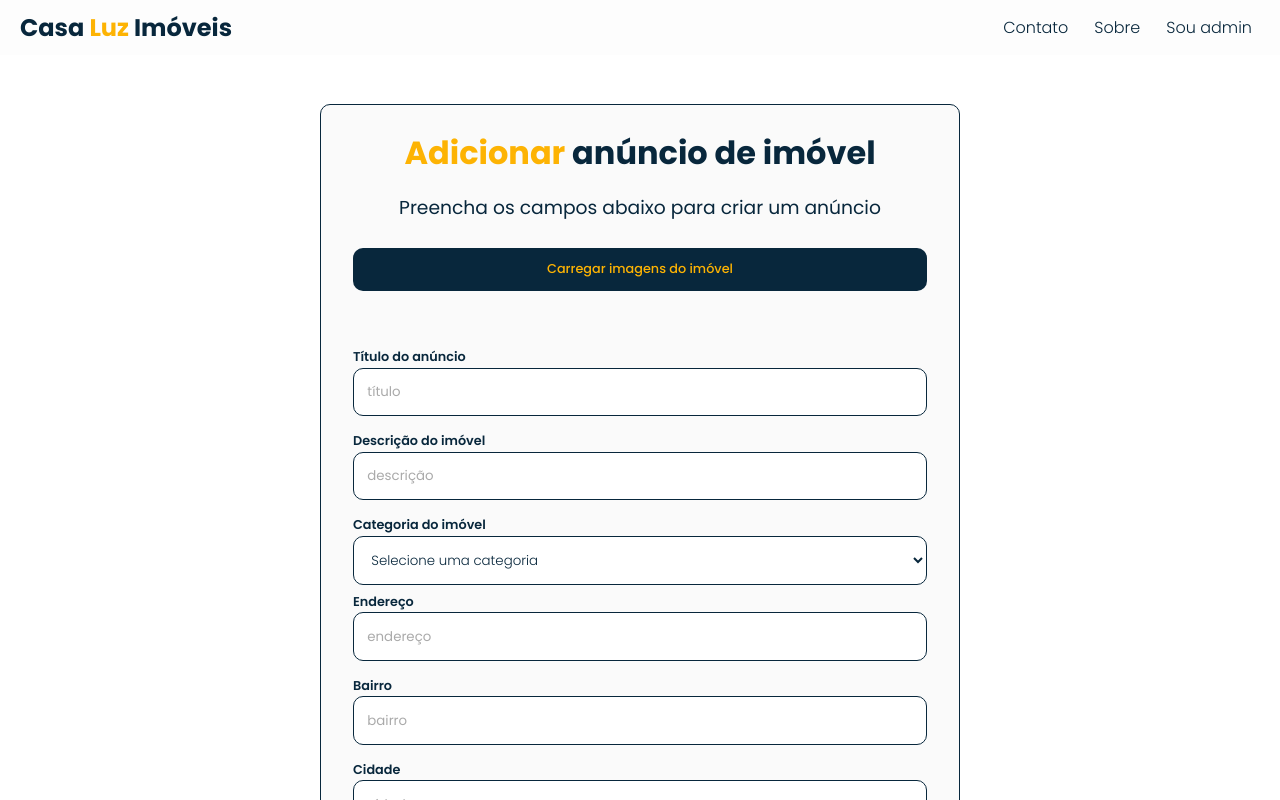
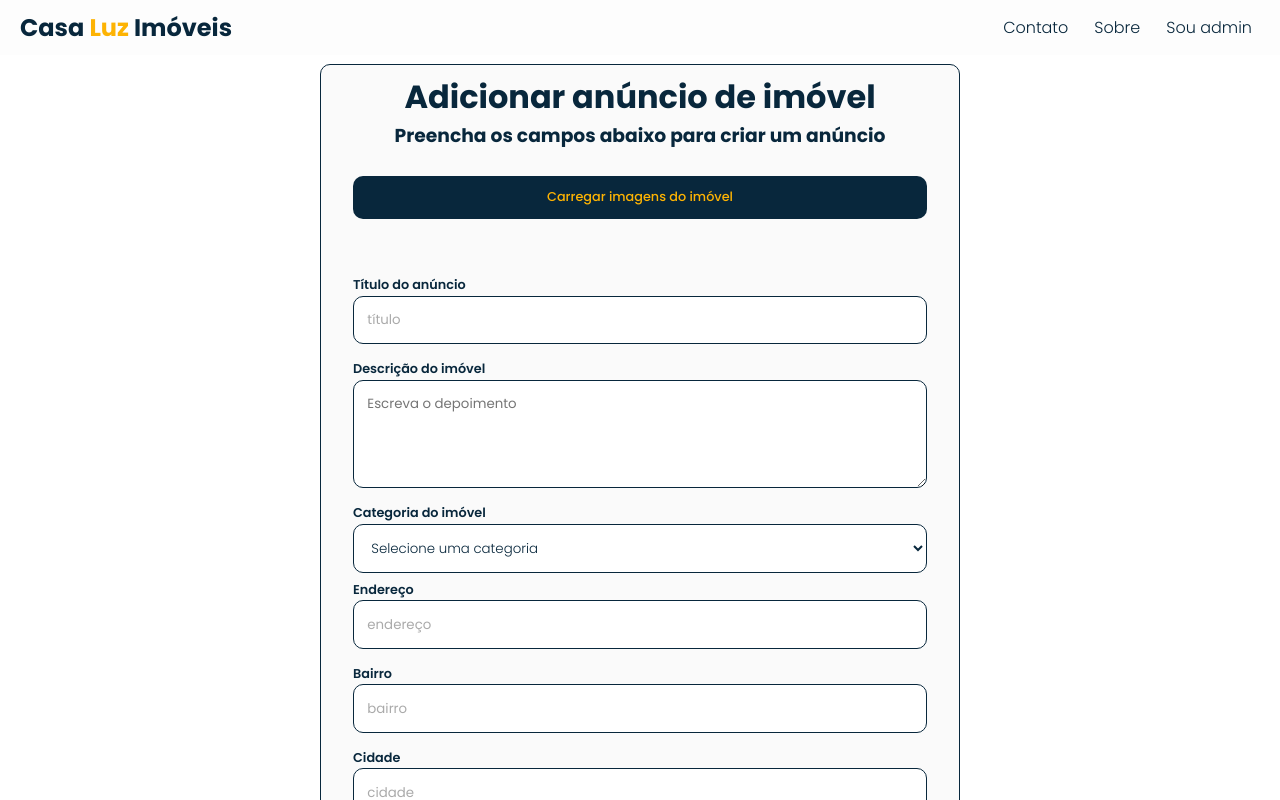
Before and after one commit to GuiLigeskee/CasaLuz, a React (Vite) app in the folder frontend/: page /createAds in a window 1280 px wide. Shown: the top 800 px of the page. Built offline with nearby package versions, Linux system fonts and the light colour scheme.

Commit message:
Atualizações dia 22/04/2024
--Feita a funcionalidade de buscar os dados do add e setá-los nos inputs;
--Trocado o input text pelo textarea para os campos de descrição do imóvel;
-- A FAZER: funcionalidade de atualizar o anúncio;

```diff
--- a/frontend/src/Components/Ads/AdsItem.jsx
+++ b/frontend/src/Components/Ads/AdsItem.jsx
@@ -1,22 +1,21 @@
 import React from "react";
 import "./AdsItem.css";
 import { uploads } from "../../utils/config";
-import { Link } from "react-router-dom";
-import { useSelector } from "react-redux"; // Importe o hook useSelector
+import { Link, useNavigate } from "react-router-dom";
+import { useSelector } from "react-redux";
 
 const AdsItem = ({ add }) => {
-  // Use o useSelector para acessar o estado global e obter informações sobre o usuário
   const admin = useSelector((state) => state.auth.admin);
 
+  const navigate = useNavigate();
+
   const handleUpdate = (e) => {
-    e.preventDefault(); // Evita o redirecionamento da página ao clicar no botão
-    // Lógica para atualizar o anúncio
-    alert("Atualizando anúncio...");
+    e.preventDefault();
+    navigate(`/updateAds/${add._id}`);
   };
 
   const handleDelete = (e) => {
-    e.preventDefault(); // Evita o redirecionamento da página ao clicar no botão
-    // Lógica para excluir o anúncio
+    e.preventDefault();
     alert("Excluindo anúncio...");
   };
 
--- a/frontend/src/Pages/AddAds/AddAds.css
+++ b/frontend/src/Pages/AddAds/AddAds.css
@@ -1,4 +1,5 @@
-.createAds {
+.createAds,
+.updateAds {
   background-color: #fafafa;
   padding: 0.5em 2em;
   border: 1px solid #08273c;
@@ -7,17 +8,20 @@
   max-width: 50%;
 }
 
-.createAds h1 {
+.createAds,
+.updateAds h1 {
   color: #08273c;
   margin: 0.5em auto;
   text-align: center;
 }
 
-.createAds h1 span {
+.createAds,
+.updateAds h1 span {
   color: #fdb303;
 }
 
-.createAds h3 {
+.createAds,
+.updateAds h3 {
   color: #08273c;
   text-align: center;
   font-weight: 400;
--- a/frontend/src/Pages/AddAds/AddAds.jsx
+++ b/frontend/src/Pages/AddAds/AddAds.jsx
@@ -115,13 +115,12 @@ const AddAds = () => {
         </label>
         <label>
           <span>Descrição do imóvel</span>
-          <input
-            type="text"
-            placeholder="descrição"
+          <textarea
+            placeholder="Escreva o depoimento"
+            rows={4}
             onChange={(e) => setDescription(e.target.value)}
-            value={description || ""}
-            required
-          />
+            value={description}
+          ></textarea>
         </label>
         <label>
           <span>Categoria do imóvel</span>
--- a/frontend/src/Pages/AddAds/UpdateAds.jsx
+++ b/frontend/src/Pages/AddAds/UpdateAds.jsx
@@ -1,17 +1,28 @@
 import "./AddAds.css";
+import { uploads } from "../../utils/config";
 
 // Hooks
 import { useState, useEffect } from "react";
 import { useSelector, useDispatch } from "react-redux";
 import { useResetComponentMessage } from "../../Hooks/useResetComponentMessage";
+import { useParams } from "react-router-dom";
 
 // Redux
-import { updateAds } from "../../Slice/adsSlice";
+import { updateAds, getAdsDetails } from "../../Slice/adsSlice";
+
+// Components
+import Message from "../../Components/Messages/Message";
 
 const UpdateAds = () => {
+  const { id } = useParams();
+
+  const { admin } = useSelector((state) => state.auth.admin);
+
+  const { add, loading, error, message } = useSelector((state) => state.ads);
+
   const dispatch = useDispatch();
 
-  const { loading, error, message } = useSelector((state) => state.ads);
+  const resetMessage = useResetComponentMessage();
 
   const [title, setTitle] = useState("");
   const [description, setDescription] = useState("");
@@ -27,8 +38,84 @@ const UpdateAds = () => {
   const [adsImages, setAdsImages] = useState([]);
   const [imagePreviews, setImagePreviews] = useState([]);
 
+  // load button TESTE
+  useEffect(() => {
+    dispatch(getAdsDetails(id));
+  }, [dispatch]);
+
+  // fill button form TESTE
+  useEffect(() => {
+    if (add) {
+      setTitle(add.title);
+      setDescription(add.description);
+      setAddress(add.address);
+      setDistrict(add.district);
+      setCity(add.city);
+      setLandMeasurement(add.landMeasurement);
+      setMethodOfSale(add.methodOfSale);
+      setPrice(add.price);
+      setTell(add.tell);
+      setWhatsapp(add.whatsapp);
+      setTypeOfRealty(add.typeOfRealty);
+      console.log(add);
+    }
+  }, [add]);
+
+  const handleSubmit = (e) => {
+    e.preventDefault();
+
+    const add = {
+      title,
+      description,
+      address,
+      district,
+      city,
+      typeOfRealty,
+      methodOfSale,
+      price,
+      landMeasurement,
+      tell,
+      whatsapp,
+      id,
+    };
+
+    for (let i = 0; i < adsImages.length; i++) {
+      formData.append("images", adsImages[i]);
+    }
+
+    dispatch(updateAds(add));
+
+    resetMessage();
+  };
+
+  const handleFile = (e) => {
+    const files = e.target.files;
+
+    const imagePreviewsArray = [];
+    const adsImagesArray = [];
+
+    for (let i = 0; i < files.length; i++) {
+      const file = files[i];
+      adsImagesArray.push(file);
+
+      const reader = new FileReader();
+      reader.onload = () => {
+        imagePreviewsArray.push(reader.result);
+        if (imagePreviewsArray.length === files.length) {
+          setImagePreviews(imagePreviewsArray);
+          setAdsImages(adsImagesArray);
+        }
+      };
+      reader.readAsDataURL(file);
+    }
+  };
+
   return (
-    <div>
+    <div className="updateAds">
+      <h1>
+        <span>Atualizar</span> anúncio de imóvel
+      </h1>
+      <h3>Altere os campos abaixo para atualizar o anúncio</h3>
       <form onSubmit={handleSubmit}>
         <label htmlFor="arquivo" className="foto-perfil">
           <span id="buttonFile">Carregar imagens do imóvel</span>
@@ -41,9 +128,16 @@ const UpdateAds = () => {
           />
         </label>
         <div className="imagePreviews">
-          {imagePreviews.map((preview, index) => (
-            <img key={index} src={preview} alt={`Preview ${index + 1}`} />
-          ))}
+          <div className="imagePreviews">
+            {add.images &&
+              add.images.map((images, index) => (
+                <img
+                  key={index}
+                  src={`${uploads}/ads/${add.images[0]}`}
+                  alt={`Imagem ${index + 1}`}
+                />
+              ))}
+          </div>
         </div>
         <label>
           <span>Título do anúncio</span>
@@ -57,13 +151,12 @@ const UpdateAds = () => {
         </label>
         <label>
           <span>Descrição do imóvel</span>
-          <input
-            type="text"
-            placeholder="descrição"
+          <textarea
+            placeholder="Escreva o depoimento"
+            rows={4}
             onChange={(e) => setDescription(e.target.value)}
-            value={description || ""}
-            required
-          />
+            value={description}
+          ></textarea>
         </label>
         <label>
           <span>Categoria do imóvel</span>
--- a/frontend/src/Service/adsService.jsx
+++ b/frontend/src/Service/adsService.jsx
@@ -45,10 +45,25 @@ const getAdsDetails = async (id) => {
   }
 };
 
+const updateAds = async (data, id, token) => {
+  const config = requestConfig("PUT", data, token);
+
+  try {
+    const res = await fetch(api + "/ads/" + id, config)
+      .then((res) => res.json())
+      .catch((err) => err);
+
+    return res;
+  } catch (error) {
+    console.log(error);
+  }
+};
+
 const adsService = {
   publishAds,
   getAds,
   getAdsDetails,
+  updateAds,
 };
 
 export default adsService;
--- a/frontend/src/Slice/adsSlice.jsx
+++ b/frontend/src/Slice/adsSlice.jsx
@@ -40,6 +40,22 @@ export const getAdsDetails = createAsyncThunk("ads/get", async (id) => {
   const data = await adsService.getAdsDetails(id);
   return data;
 });
+
+export const updateAds = createAsyncThunk(
+  "ads/update",
+  async (ads, thunkAPI) => {
+    const token = thunkAPI.getState().auth.admin.token;
+
+    const data = await adsService.updateAds(ads, token);
+
+    // Check for errors
+    if (data.errors) {
+      return thunkAPI.rejectWithValue(data.errors[0]);
+    }
+
+    return data;
+  }
+);
 
 export const photoSlice = createSlice({
   name: "publish",
@@ -86,7 +102,29 @@ export const photoSlice = createSlice({
         state.loading = false;
         state.success = true;
         state.error = null;
-        state.ads = action.payload;
+        state.add = action.payload;
+      })
+      .addCase(updateAds.pending, (state) => {
+        state.loading = true;
+        state.error = null;
+      })
+      .addCase(updateAds.fulfilled, (state, action) => {
+        state.loading = false;
+        state.success = true;
+        state.error = null;
+        state.images.map((add) => {
+          if (add._id === action.payload.add._id) {
+            return (add.title = action.payload.add.title);
+          }
+          return add;
+        });
+
+        state.message = action.payload.message;
+      })
+      .addCase(updateAds.rejected, (state, action) => {
+        state.loading = false;
+        state.error = action.payload;
+        state.photo = null;
       });
   },
 });
--- a/frontend/src/main.jsx
+++ b/frontend/src/main.jsx
@@ -19,6 +19,7 @@ import Register from "./Pages/Auth/Register.jsx";
 import AddDepoiment from "./Pages/AddDepoiment/AddDepoiment.jsx";
 import GetAds from "./Pages/GetAll/GetAds.jsx";
 import GetDepoiments from "./Pages/GetAll/GetDepoiments.jsx";
+import UpdateAds from "./Pages/AddAds/UpdateAds.jsx";
 
 const router = createBrowserRouter([
   {
@@ -57,6 +58,10 @@ const router = createBrowserRouter([
         path: "/depoiments",
         element: <GetDepoiments />,
       },
+      {
+        path: "/updateAds/:id",
+        element: <UpdateAds />,
+      },
     ],
   },
 ]);
```
